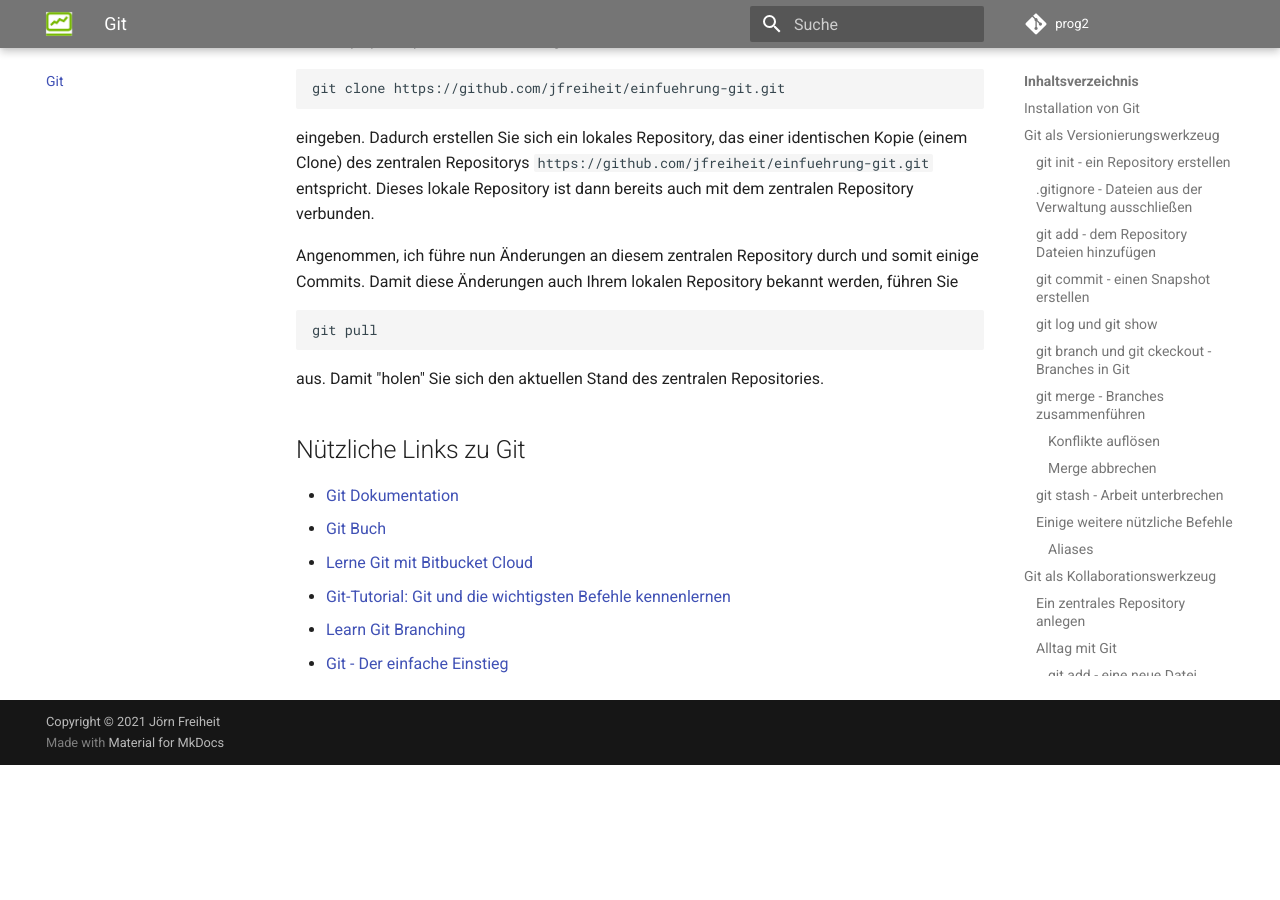
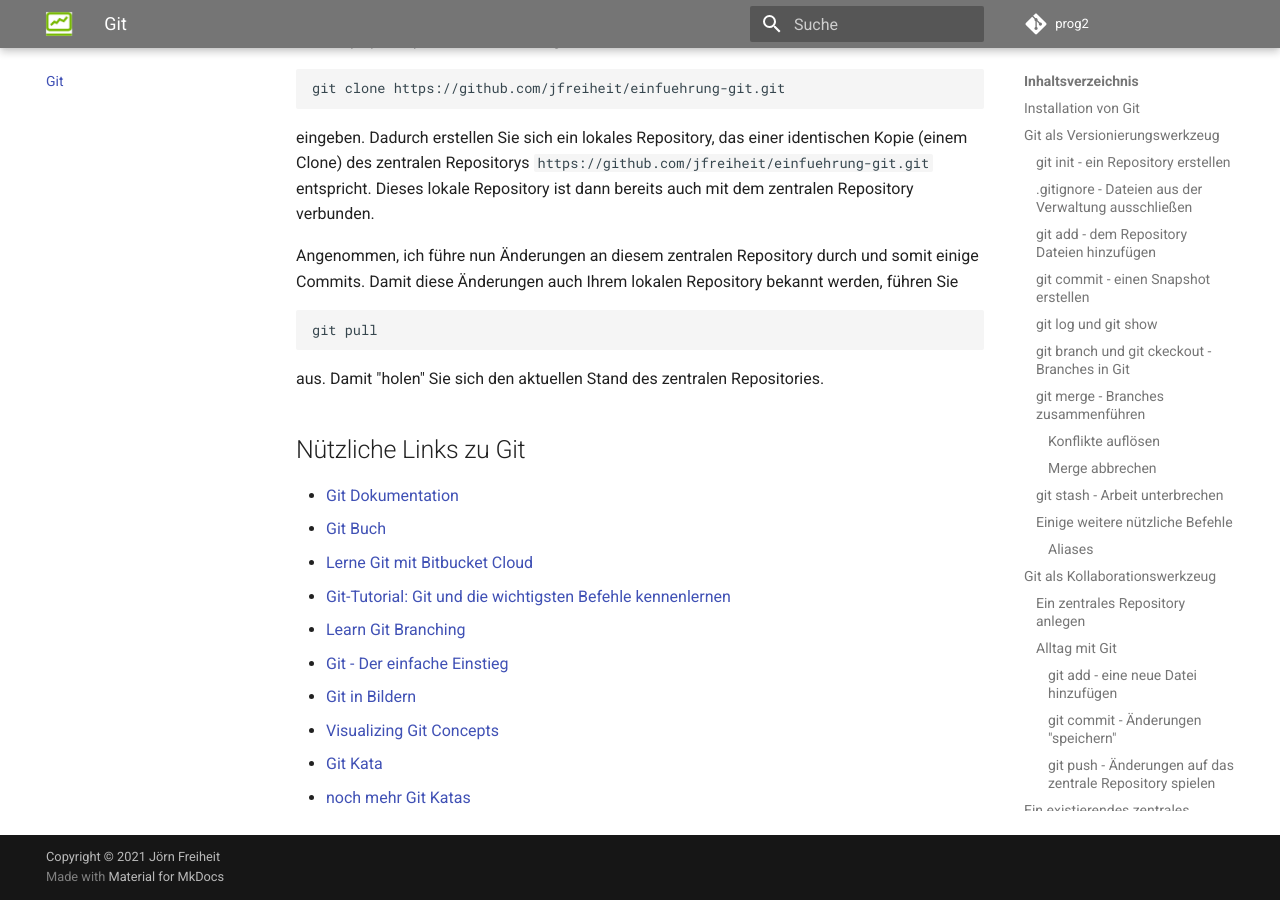
Before and after one commit to jfreiheit/prog2, an MkDocs documentation site: the page built from docs/git.md, in a window 1280 px wide and 900 px high, scrolled down 23868 px. Built offline with MkDocs 1.6.1 and Material for MkDocs 9.7.7, drawn with Linux system fonts in a browser that asks for light colours; comment, search, counter and statistics services are not loaded; before the commit the page ends 24633 px from its top, so only the background shows below that.

Commit message:
weitere Git-Links

```diff
--- a/docs/git.md
+++ b/docs/git.md
@@ -914,3 +914,7 @@ aus. Damit "holen" Sie sich den aktuellen Stand des zentralen Repositories.
 - [Git-Tutorial: Git und die wichtigsten Befehle kennenlernen](https://www.embedded-software-engineering.de/git-tutorial-git-und-die-wichtigsten-befehle-kennenlernen-a-725074/)
 - [Learn Git Branching](https://learngitbranching.js.org/?locale=de_DE)
 - [Git - Der einfache Einstieg](https://rogerdudler.github.io/git-guide/index.de.html)
+- [Git in Bildern](https://marklodato.github.io/visual-git-guide/index-de.html)
+- [Visualizing Git Concepts](http://onlywei.github.io/explain-git-with-d3/#)
+- [Git Kata](http://blog.schauderhaft.de/gitkata/)
+- [noch mehr Git Katas](https://github.com/eficode-academy/git-katas)
```
Also changed, not shown: site/git/index.html, site/search/search_index.json, site/sitemap.xml, 1 other file.
